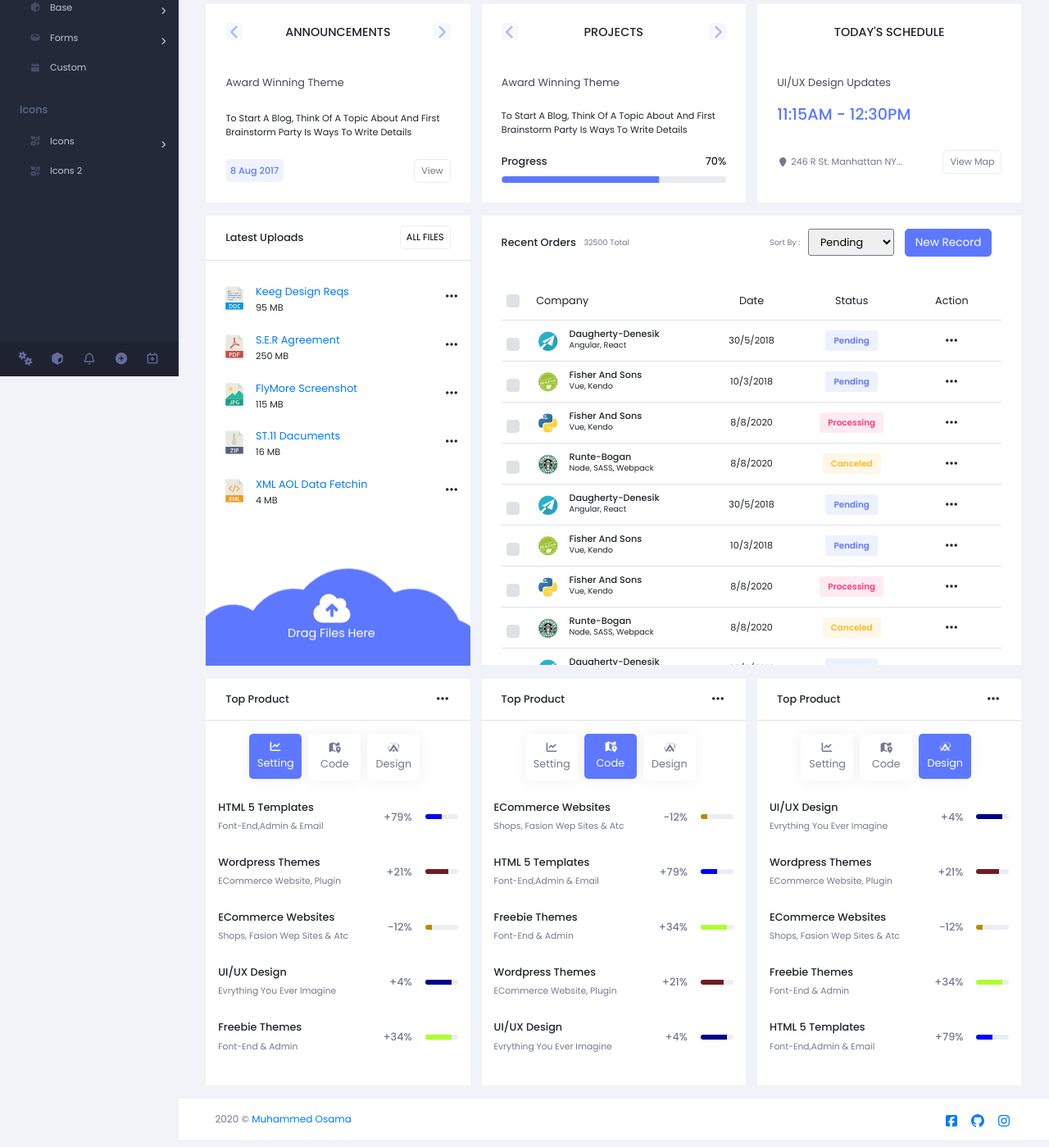
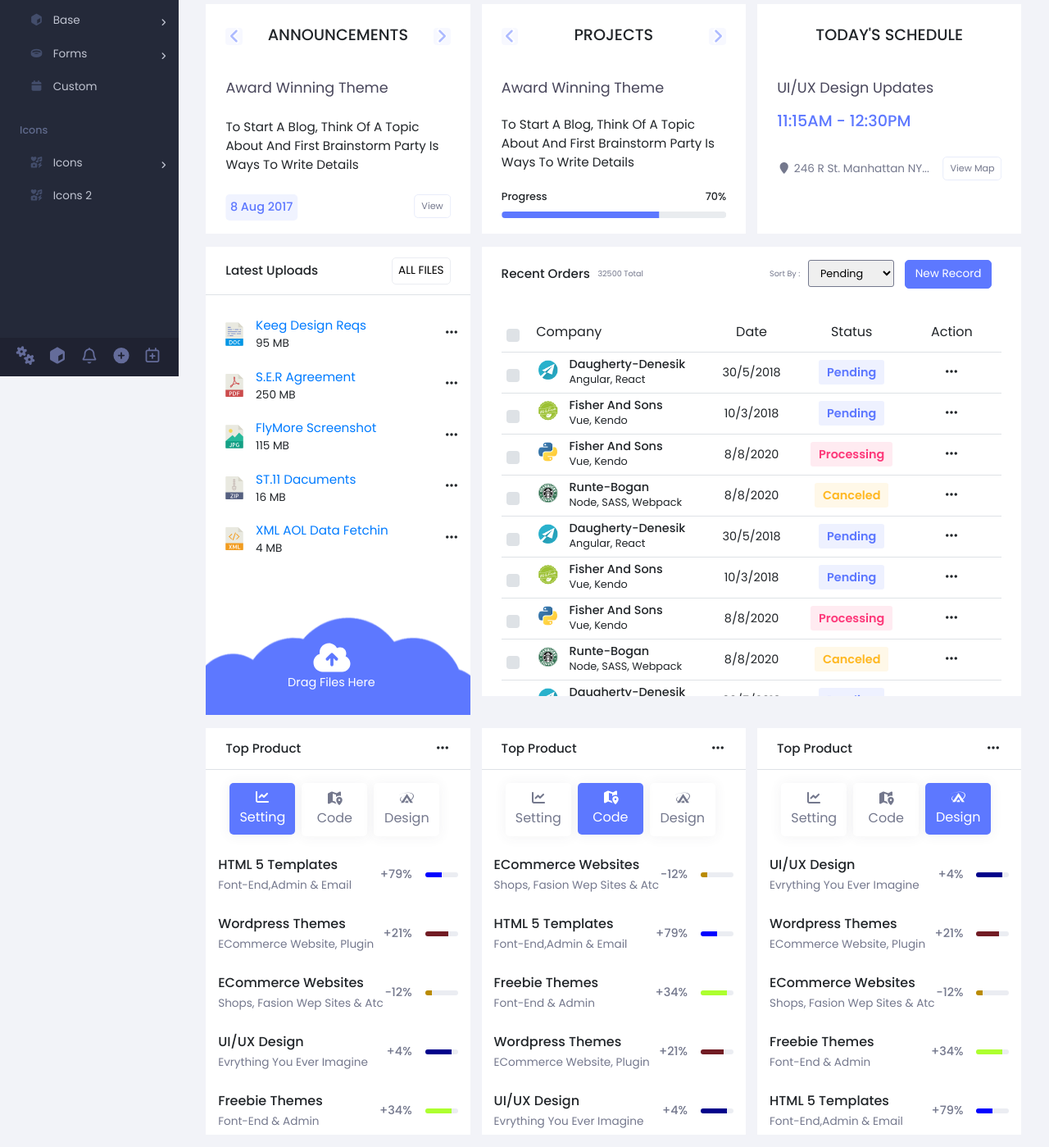
Before and after one commit to muhammedosama8/reDesignKeen, a plain HTML site: page index.html in a window 1280 px wide. Shown: the part 341-1740 px from the top of the page at 82% size. Drawn offline with nearby package versions, Linux system fonts and the light colour scheme.

Commit message:
change fonts

```diff
--- a/css/style.css
+++ b/css/style.css
@@ -61,7 +61,7 @@ label{
 }
 .home .body li a{
     color: #c0c4d1;
-    font-size: .7rem;
+    font-size: .9rem;
     width: 100%;
 }
 .home .body li a:hover{
@@ -82,7 +82,7 @@ label{
 .home .body li .btn{
     background: none;
     border: 0;
-    font-size: .7rem;
+    font-size: .85rem;
     text-align: inherit;
 }
 .home .body li .btn .leftIcon{
@@ -125,7 +125,7 @@ label{
     color:  #5d78ff
 }
 .home .kaside .footer .footer_nav .icons a{
-    font-size: .9rem;
+    font-size: 1.2rem;
     color: #646c9a;
 }
 
@@ -190,7 +190,7 @@ label{
 .kbody .navbar nav .leftNav_Ul .leftNav_li a{
     padding: 11px;
     border-radius: 6px;
-    font-size: .8rem;
+    font-size: .95rem;
 }
 .kbody .navbar nav .leftNav_Ul .leftNav_li:first-of-type a{
     background-color: #f0f3ff;
@@ -235,7 +235,7 @@ label{
     padding: .5rem 2rem;
     color: #999;
     position: relative;
-    font-size: .8rem;
+    font-size: .95rem;
 }
 .kbody .navbar nav .leftNav .navDrop .navDrop_Ul li:hover{
     color: #5d78ff;
@@ -388,7 +388,7 @@ label{
     color: #48465b;
 }
 .one .cardHeader .cardH4 h4{
-    font-size: .9rem;
+    font-size: 1rem;
     margin-bottom: 0;
     font-weight: 500;
 
@@ -406,10 +406,10 @@ label{
     display: inline;
     text-align: center;
     position: absolute;
-    top: 39px;
-    left: 26px;
+    top: 51rem;
+    left: 37px;
     color: #48465b;
-    font-size: 1.2rem;
+    font-size: 1.5rem;
 }
 .one .cardBody .number img{
     width: 100%;
@@ -439,13 +439,12 @@ label{
     justify-content: flex-end;
 }
 .one .cardBody .right .courseName ul{
-    font-size: .8rem;
     font-weight: 600;
 }
 .one .cardBody .right .courseName ul li{
     color: #74788d;
     margin-bottom: .5rem;
-    font-size: .7rem;
+    font-size: .8rem;
 }
 .one .cardBody .course{
     justify-content: center;
@@ -457,9 +456,10 @@ label{
 .contain .rowTwo .carouselDiv{
     background-color: white;
     padding: 1rem 1.5rem;
+    height: 17.5rem;
 }
 .contain .rowTwo .carouselDiv h4{
-    font-size: .9rem;
+    font-size: 1.2rem;
     margin: .6rem 0 2rem 0;
     text-align: center;
 }
@@ -468,11 +468,11 @@ label{
 }
 .contain .rowTwo .carouselDiv .carouselBody a{
     color: #48465b;
-    font-size: .8rem;
+    font-size: 1.1rem;
 }
 .contain .rowTwo .carouselDiv .carouselBody p{
     margin: 1.5rem 0;
-    font-size: .7rem;
+    font-size: .95rem;
 }
 .contain .rowTwo .carouselDiv .carousel-control-prev,
 .contain .rowTwo .carouselDiv .carousel-control-next{
@@ -498,7 +498,7 @@ label{
     color: #5d78ff;
 }
 .contain .rowTwo .carouselDiv .carouselDate{
-    font-size: .7rem;
+    font-size: .9rem;
     background-color: #f0f3ff;
     color: #5d78ff;
     margin: auto 0;
@@ -549,7 +549,7 @@ label{
     margin-top: 2rem;
 }
 .contain .rowTwo .third .carouselFooter .carouselAddress{
-    font-size: .7rem;
+    font-size: .85rem;
     margin: auto 0;
     color: #74788d;
 }
@@ -566,12 +566,12 @@ label{
     justify-content: space-between;
 }
 .h4{
-    font-size: .8rem;
+    font-size: .95rem;
     margin: auto 0;
 }
 .contain .rowThree .upload .uploadHead  button{
     border: 1px solid #ebedf2;
-    font-size: .7rem;
+    font-size: .85rem;
     text-transform: uppercase;
     background: none;
     padding: 5px 7px;
@@ -597,14 +597,14 @@ label{
     margin-left: 12px;
 }
 .contain .rowThree .upload .uploadBody .uploadItem div a{
-    font-size: .8rem;
+    font-size: .95rem;
 }
 .contain .rowThree .upload .uploadBody .uploadItem div a:hover{
     text-decoration: none;
     color: #5867dd
 }
 .contain .rowThree .upload .uploadBody .uploadItem div p{
-    font-size: .7rem;
+    font-size: .85rem;
     margin: 0;
 }
 
@@ -700,12 +700,12 @@ label{
 .coulmn2{
     width: 20%;
     text-align: center;
-    font-size: .65rem;
+    font-size: .9rem;
 }
 .coulmn3{
     width: 20%;
     text-align: center;
-    font-size: .7rem;
+    font-size: .9rem;
 }
 .coulmn4{
     width: 35%;
@@ -749,18 +749,18 @@ label{
     margin-left: 10px;
 }
 .coulmn4 div div h6{
-    font-size: .7rem;
+    font-size: .9rem;
     margin: 0;
 }
 .coulmn4 div div p{
-    font-size: .6rem;
+    font-size: .8rem;
     margin: 0;
 }
 .thead tr {
     height: 3rem;
 }
 .thead tr td{
-    font-size: .8rem;
+    font-size: 1rem;
 }
 .tbody tr{
     height: 50px;
@@ -804,8 +804,8 @@ label{
     flex-direction: column;
     padding: 9px;
     border-radius: 5px;
-    font-size: 0.8rem;
-    width: 4rem;
+    font-size: 1rem;
+    width: 5rem;
     text-align: center;
     color: #74788d;
     box-shadow: rgba(69, 65, 78, 0.06) 0 1px 15px 1px;
@@ -831,19 +831,19 @@ label{
     margin-top: 1.5rem;
 }
 .rowfour .product .productBody .selection .willShow .rowItem .left p{
-    font-size: .8rem;
+    font-size: 1rem;
     font-weight: 500;
     margin-bottom: 0;
 }
 .rowfour .product .productBody .selection .willShow .rowItem .left span{
-    font-size: .67rem;
+    font-size: .85rem;
     color: #74788d;
 }
 .rowfour .product .productBody .selection .willShow .rowItem .right{
     display: flex;
 }
 .rowfour .product .productBody .selection .willShow .rowItem .right span{
-    font-size: .8rem;
+    font-size: .9rem;
     font-weight: 500;
     margin: auto;
     margin-right: 1rem;
@@ -872,10 +872,10 @@ footer{
 }
 footer p{
     color: #74788d;
-    font-size: .75rem;
+    font-size: .9rem;
 }
-footer .social i{
-    font-size: 1.2rem;
+footer .social .icon{
+    font-size: 1.4rem;
     color: #5d78ff;
 }
 footer .social a{
--- a/index.html
+++ b/index.html
@@ -2719,13 +2719,13 @@
                 <p>2020 &copy; <a href="https://www.facebook.com/profile.php?id=100012566054127"> Muhammed Osama</a></p>
                 <div class="social">
                     <a href="https://www.facebook.com/profile.php?id=100012566054127" target="_blank">
-                        <i class="fab fa-facebook-square"></i>
+                        <i class="icon fab fa-facebook-square"></i>
                     </a>
                     <a href="https://github.com/muhammedosama8" target="_blank">
-                        <i class="fab fa-github"></i>
+                        <i class="icon fab fa-github"></i>
                     </a>
                     <a href="https://www.instagram.com/muhammedosama8/" target="_blank">
-                        <i class="fab fa-instagram"></i>
+                        <i class="icon fab fa-instagram"></i>
                     </a>
                 </div>
             </footer>
```
